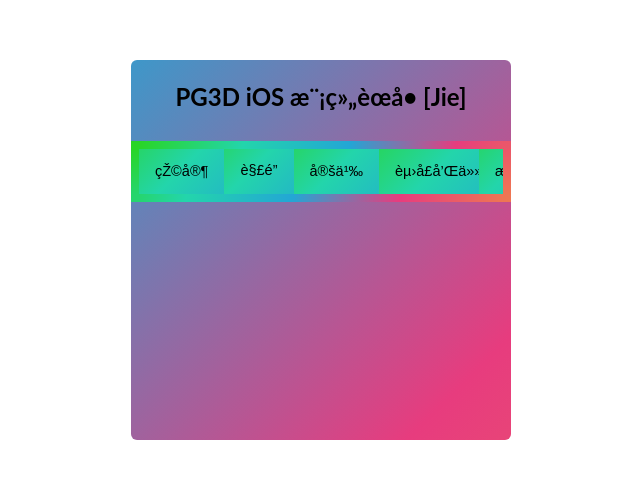
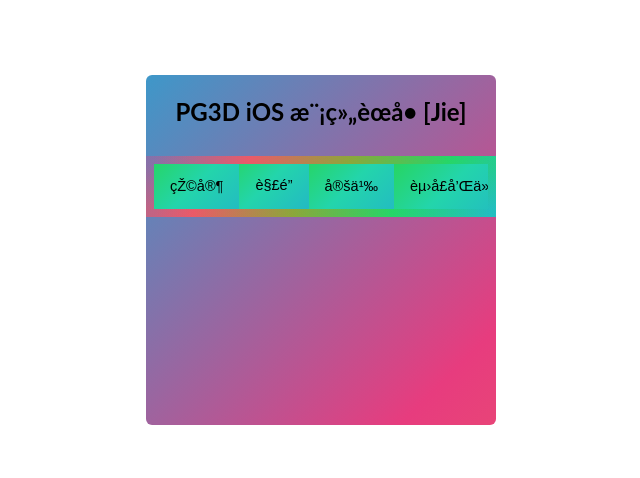
Before and after one commit to CN-Jie/JieMOD, a plain HTML site: page index.html in a window 1280 px wide. Shown: the part 150-628 px from the top of the page, without its empty margins (319-959 px from the left). Drawn offline with Linux system fonts and the light colour scheme.

Commit message:
Update style.css

```diff
--- a/style.css
+++ b/style.css
@@ -4,8 +4,8 @@
   left: 0;
   right: 0;
   margin: auto;
-  width: 380px;
-  height: 380px;
+  width: 350px;
+  height: 350px;
   position: absolute;
   z-index: 10;
   text-align: center;
@@ -64,7 +64,7 @@
   display: flex;
   justify-content: flex-start;
     animation-name: rainbow-border; /* 启用动画 */
-    animation-duration: 5s; /* 持续时间 */
+    animation-duration: 10s; /* 持续时间 */
     animation-timing-function: linear; /* 时间函数 */
     animation-iteration-count: infinite; /* 循环次数（无限） */
 }
```
